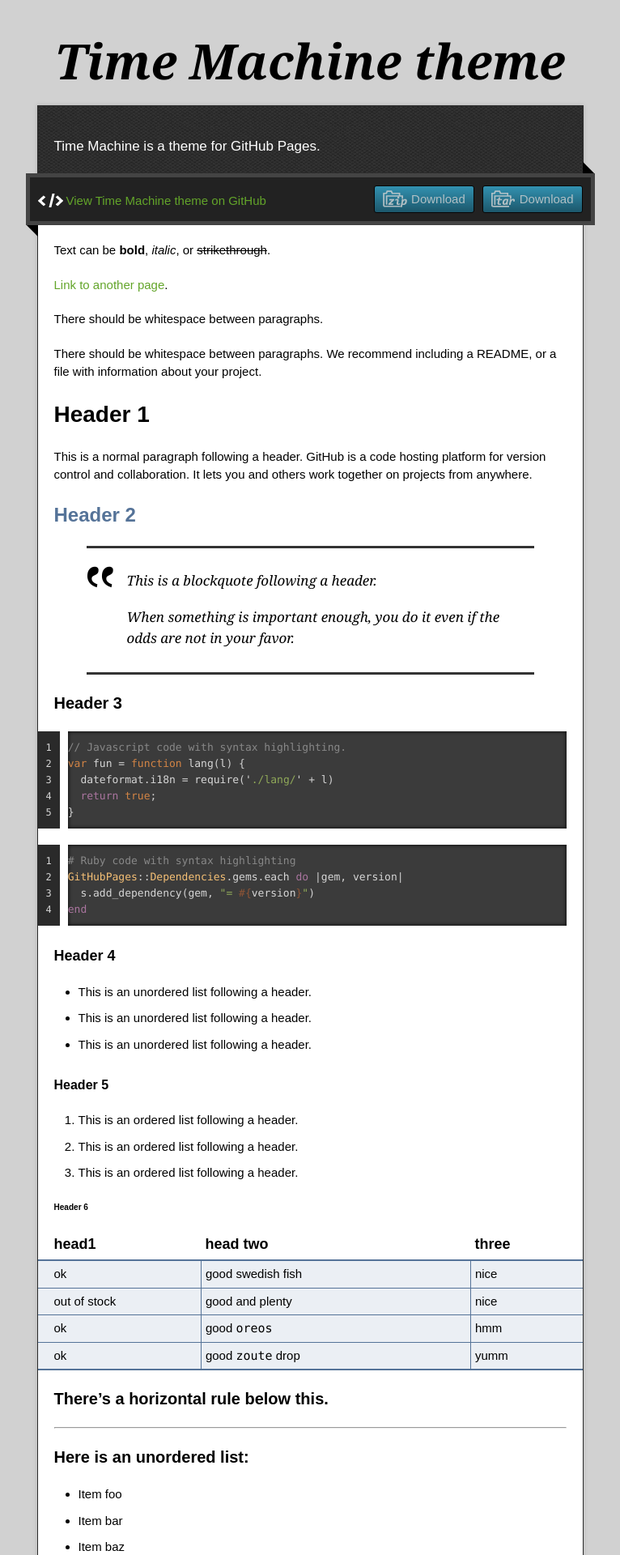
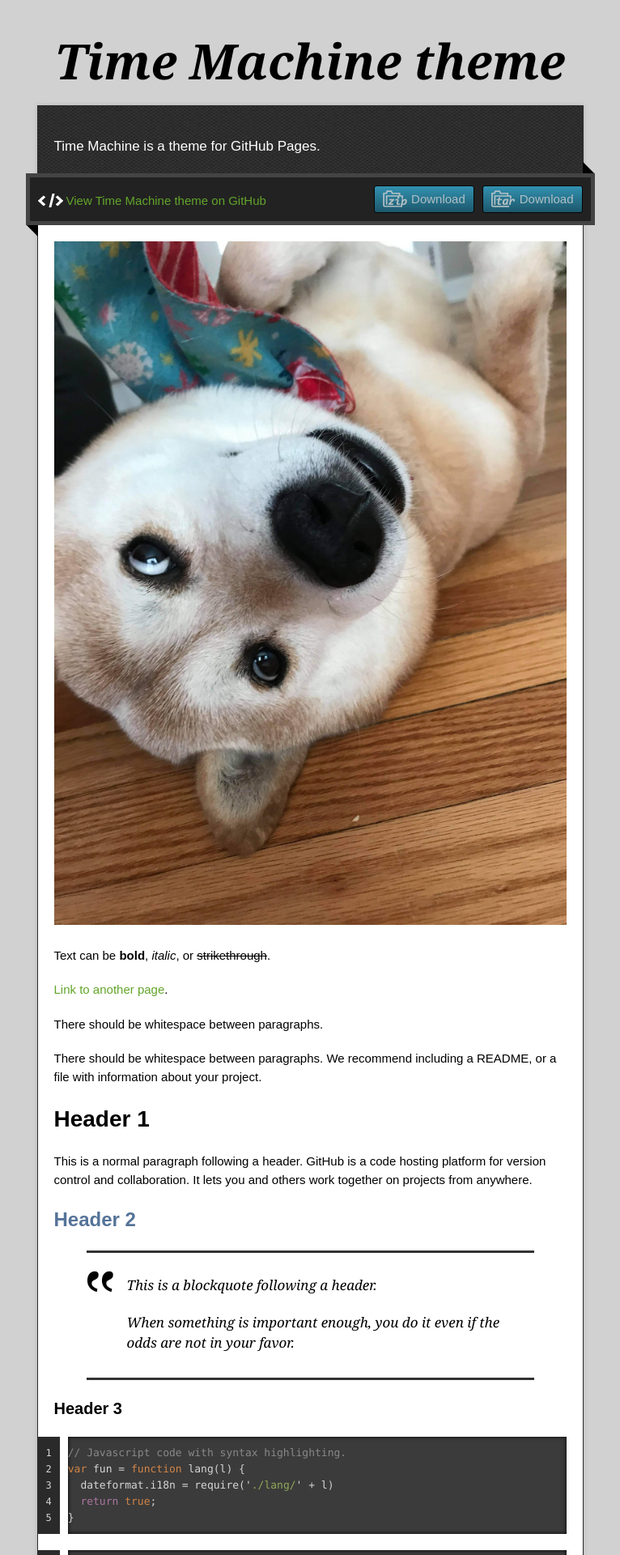
Before and after one commit to savannthorn/savannthorn.github.io, a Jekyll site: the page built from index.md, in a window 1280 px wide. Shown: the top 1920 px of the page at 81% size, without its empty margins (257-1023 px from the left). Built offline with Jekyll 4.4.1, drawn with Linux system fonts in a browser that asks for light colours.

Commit message:
Update index.md

```diff
--- a/index.md
+++ b/index.md
@@ -1,6 +1,14 @@
 ---
 layout: default
 ---
+
+
+
+![My Doge, Herculino](/image/doge-herculino.jpg)
+
+
+
+
 
 Text can be **bold**, _italic_, or ~~strikethrough~~.
 
```
